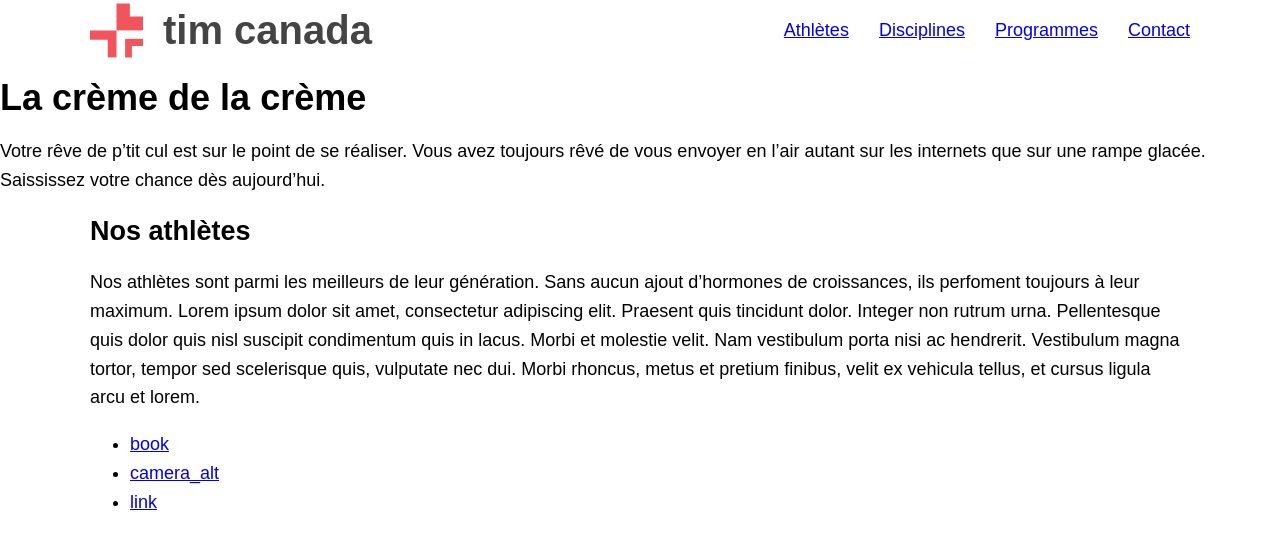
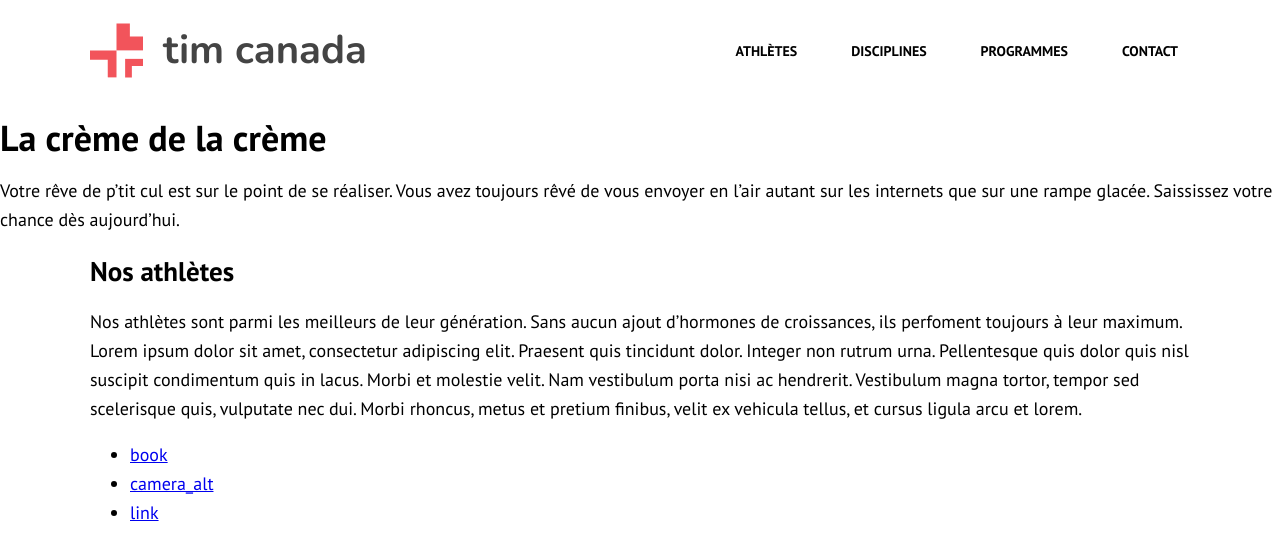
Before and after one commit to alexiatngy/semaine05, a plain HTML site: page index.html in a window 1280 px wide. Drawn offline with nearby package versions, Linux system fonts and the light colour scheme.

Commit message:
3 complet

```diff
--- a/css/styles.css
+++ b/css/styles.css
@@ -46,6 +46,16 @@ body {
 /*------------------------------------------------------------------------------
    Modules
 ------------------------------------------------------------------------------*/
+/* ===== Numéro 3f ===== */
+
+header {
+
+    padding: 20px 0 20px 0;
+    /*padding-top: 20px;
+    padding-left: 0;
+    padding-right: 0;
+    padding-bottom: 20px;*/
+}
 
 /* ===== Numéro 3a ===== */
 header .wrapper {
@@ -87,48 +97,51 @@ color: #444;
 
 
 /* ===== Numéro 3d ===== */
-/*
+
 .menu a {
-    color: black;
+    color: #000;
+    font: normal normal bold 1.4rem/1.5 'PT Sans', sans-serif;
+    /*color: black;
     font-weight: bold;
     font-size: 14px;
-    font-family: 'PT Sans', sans-serif;
-    padding-top: 5px;
+    font-family: 'PT Sans', sans-serif; */
+    padding: 5px 10px 5px 10px;
+    /*padding-top: 5px;
     padding-left: 10px;
     padding-right: 10px;
-    padding-bottom: 5px;
+    padding-bottom: 5px; */
+
+    /*---ne peuvent être raccourcies---*/
     text-transform: uppercase;
     text-decoration: none;
+
+    border: 2px solid transparent;
 }
-*/
+
 
 /* ===== Numéro 3e ===== */
-/*
+
 .menu a:hover {
-    border-top-color: #000;
+
+    border: 2px solid black;
+
+
+    /*border-top-color: #000;
     border-right-color: black;
     border-bottom-color: #000;
-    border-left-color: black;
-    border-top-style: solid;
+    border-left-color: black;*/
+    /*border-top-style: solid;
     border-right-style: solid;
     border-left-style: solid;
-    border-bottom-style: solid;
-    border-top-width: 2px;
+    border-bottom-style: solid;*/
+    /*border-top-width: 2px;
     border-right-width: 2px;
     border-bottom-width: 2px;
-    border-left-width: 2px;
+    border-left-width: 2px;*/
 }
-*/
 
-/* ===== Numéro 3f ===== */
-/*
-header {
-    padding-top: 20px;
-    padding-left: 0;
-    padding-right: 0;
-    padding-bottom: 20px;
-}
-*/
+
+
 
 /* ===== Numéro 4a ===== */
 /*
--- a/index.html
+++ b/index.html
@@ -3,6 +3,11 @@
 <head>
     <meta charset="UTF-8">
     <title>tim canada</title>
+
+    <link rel="preconnect" href="https://fonts.googleapis.com">
+<link rel="preconnect" href="https://fonts.gstatic.com" crossorigin>
+<link href="https://fonts.googleapis.com/css2?family=Nunito:ital,wght@0,200..1000;1,200..1000&family=PT+Sans:ital,wght@0,400;0,700;1,400;1,700&display=swap" rel="stylesheet">
+
     <link rel="stylesheet" href="css/normalize.css">
     <link rel="stylesheet" href="css/styles.css">
 </head>
```
